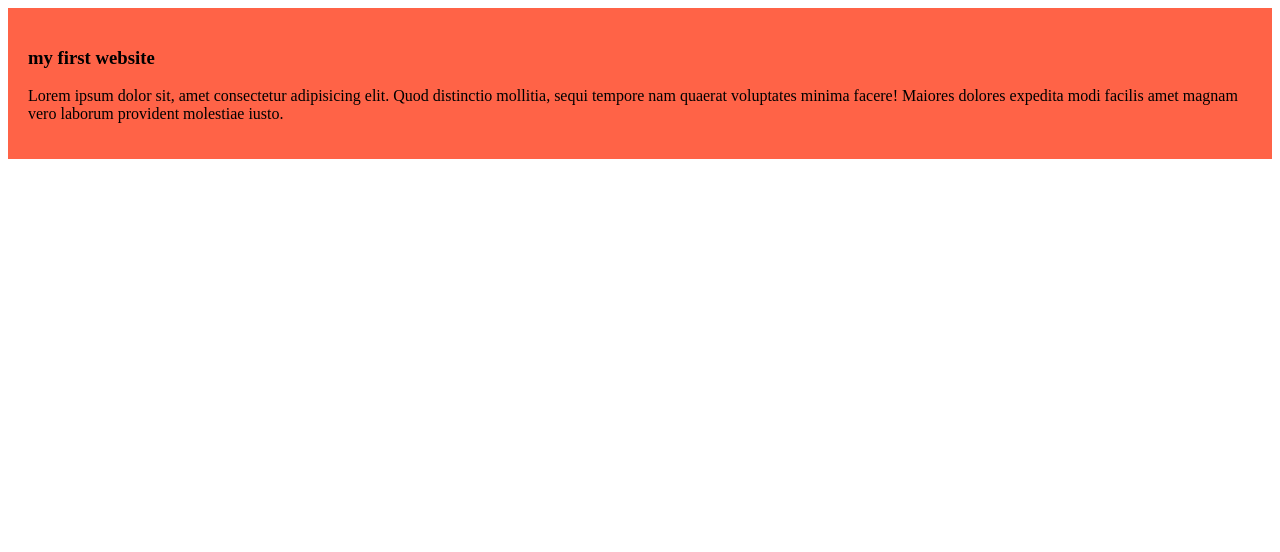
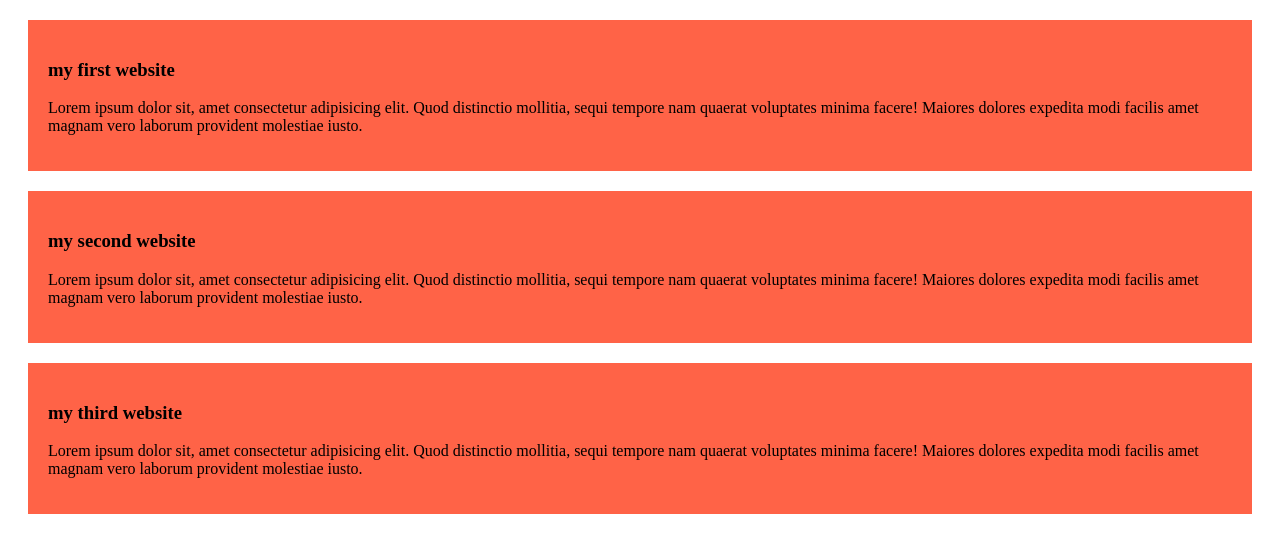
Before and after one commit to asifhassan21/my-simple-website, a plain HTML site: page index.html in a window 1280 px wide. Drawn offline with Linux system fonts and the light colour scheme.

Commit message:
added the second and third blog

```diff
--- a/index.html
+++ b/index.html
@@ -11,5 +11,13 @@
         <h3>my first website</h3>
         <p>Lorem ipsum dolor sit, amet consectetur adipisicing elit. Quod distinctio mollitia, sequi tempore nam quaerat voluptates minima facere! Maiores dolores expedita modi facilis amet magnam vero laborum provident molestiae iusto.</p>
     </div>
+    <div>
+        <h3>my second website</h3>
+        <p>Lorem ipsum dolor sit, amet consectetur adipisicing elit. Quod distinctio mollitia, sequi tempore nam quaerat voluptates minima facere! Maiores dolores expedita modi facilis amet magnam vero laborum provident molestiae iusto.</p>
+    </div>
+    <div>
+        <h3>my third website</h3>
+        <p>Lorem ipsum dolor sit, amet consectetur adipisicing elit. Quod distinctio mollitia, sequi tempore nam quaerat voluptates minima facere! Maiores dolores expedita modi facilis amet magnam vero laborum provident molestiae iusto.</p>
+    </div>
 </body>
 </html>
--- a/styles/blog.css
+++ b/styles/blog.css
@@ -1,4 +1,6 @@
 div{
     background-color: tomato;
     padding: 20px;
+    margin: 20px;
+
 }
```
